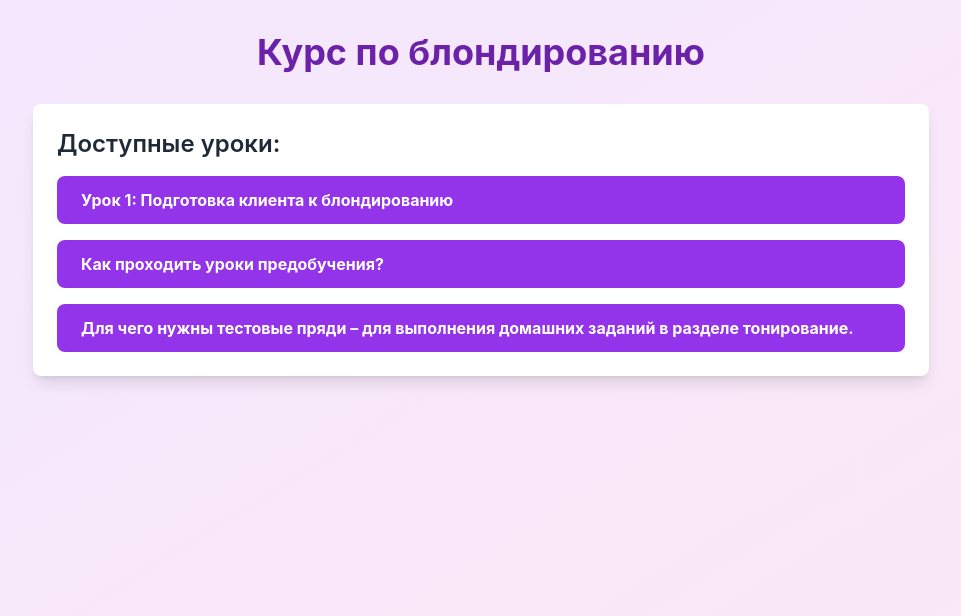
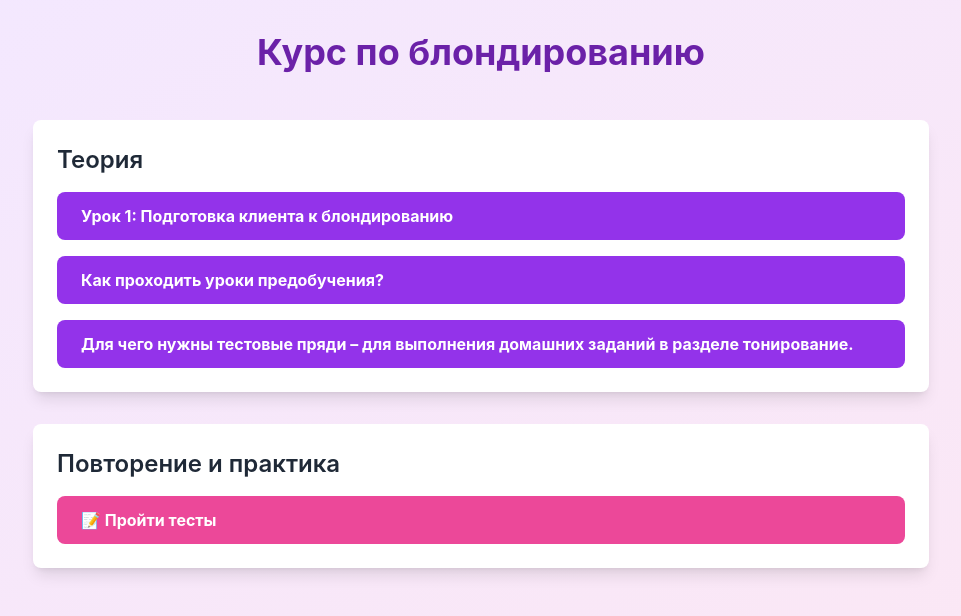
Before and after one commit to dbobkov245-source/blonding-app, a React (Vite) app: page / in a window 1280 px wide. Shown: the top 616 px of the page, without its empty margins (159-1120 px from the left). Built offline with nearby package versions, Linux system fonts and the light colour scheme.

Commit message:
Refactor Home component and add quizzes section
Updated the Home component to improve layout and add a new section for quizzes.

```diff
--- a/src/Home.jsx
+++ b/src/Home.jsx
@@ -1,52 +1,45 @@
 import React from 'react';
 import { Link } from 'react-router-dom';
 
-// --- 1. АВТОМАТИЗАЦИЯ ---
-// Эта магия от Vite сканирует папку 'content/theory'
-// и загружает ВСЕ .md файлы оттуда как сырой текст.
+// ... (Весь ваш код с 'import.meta.glob' и 'lessons' остается БЕЗ ИЗМЕНЕНИЙ) ...
+// (НАЧАЛО КОДА ОСТАЕТСЯ ТЕМ ЖЕ)
+// ...
 const lessonModules = import.meta.glob('./content/theory/*.md', {
-  eager: true, // Загрузить немедленно
-  as: 'raw',   // Импортировать как сырой текст
+  eager: true,
+  as: 'raw',
 });
 
-// --- 2. ОБРАБОТКА ФАЙЛОВ ---
-// Мы превращаем объект с файлами в удобный массив
 const lessons = Object.entries(lessonModules).map(([path, content]) => {
-  // path (путь) = "./content/theory/lesson-1.md"
-
-  // 2.1. Извлекаем ID урока (например, "lesson-1")
   const lessonId = path.split('/').pop().replace('.md', '');
-
-  // 2.2. Извлекаем заголовок из .md файла (первую строку)
   const firstLine = content.trim().split('\n')[0];
-  const title = firstLine.replace(/^#\s*/, '').trim(); // Убираем "#"
-
+  const title = firstLine.replace(/^#\s*/, '').trim();
   return {
     id: lessonId,
-    title: title || lessonId, // "Урок 1: Подготовка..." или просто "lesson-1"
+    title: title || lessonId,
     path: `/theory/${lessonId}`,
   };
 });
-
-// 2.3. Сортируем уроки, чтобы они шли по порядку
 lessons.sort((a, b) =>
   a.id.localeCompare(b.id, undefined, { numeric: true })
 );
+// (КОНЕЦ КОДА ОСТАЕТСЯ ТЕМ ЖЕ)
+// ...
 
-// --- 3. РЕНДЕРИНГ ---
+
+// --- 3. РЕНДЕРИНГ (Вот здесь будут изменения) ---
 function Home() {
   return (
     <div className="min-h-screen bg-gradient-to-br from-purple-100 to-pink-100 p-8">
       <div className="max-w-4xl mx-auto">
-        <h1 className="text-4xl font-bold text-center mb-8 text-purple-800">
+        <h1 className="text-4xl font-bold text-center mb-12 text-purple-800">
           Курс по блондированию
         </h1>
-        <div className="bg-white rounded-lg shadow-lg p-6">
+
+        {/* === РАЗДЕЛ УРОКОВ (Уже существует) === */}
+        <div className="bg-white rounded-lg shadow-lg p-6 mb-8">
           <h2 className="text-2xl font-semibold mb-4 text-gray-800">
-            Доступные уроки:
+            Теория
           </h2>
-
-          {/* 4. Автоматически создаем список ссылок */}
           <div className="flex flex-col space-y-4">
             {lessons.map((lesson) => (
               <Link
@@ -57,16 +50,28 @@ function Home() {
                 {lesson.title}
               </Link>
             ))}
+            {lessons.length === 0 && (
+              <p className="text-gray-500">Уроки скоро появятся...</p>
+            )}
           </div>
+        </div>
 
-          {/* Сообщение, если уроки не найдены */}
-          {lessons.length === 0 && (
-            <p className="text-gray-500">
-              Новые уроки скоро появятся...
-            </p>
-          )}
+        {/* === РАЗДЕЛ ИНСТРУМЕНТОВ (Новый) === */}
+        <div className="bg-white rounded-lg shadow-lg p-6">
+          <h2 className="text-2xl font-semibold mb-4 text-gray-800">
+            Повторение и практика
+          </h2>
+          <div className="flex flex-col space-y-4">
+            {/* ⬇️ НАША НОВАЯ ССЫЛКА ⬇️ */}
+            <Link
+              to="/quizzes"
+              className="inline-block bg-pink-500 hover:bg-pink-600 text-white font-bold py-3 px-6 rounded-lg transition duration-300"
+            >
+              📝 Пройти тесты
+            </Link>
+          </div>
+        </div>
 
-        </div>
       </div>
     </div>
   );
```
